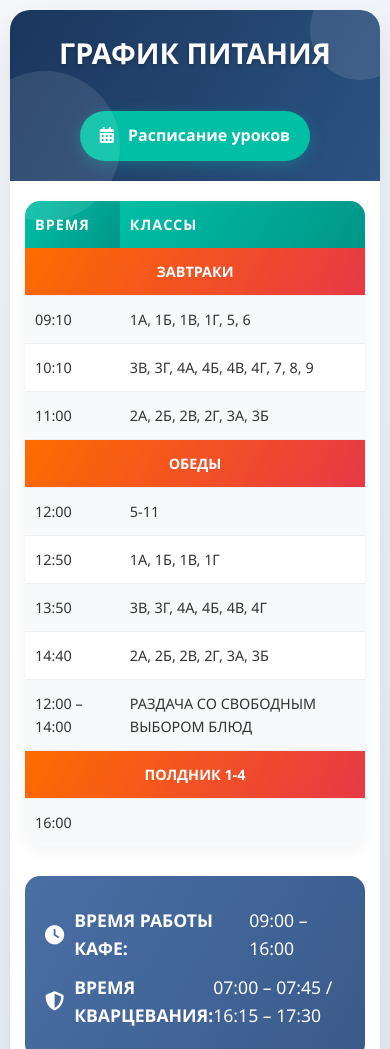
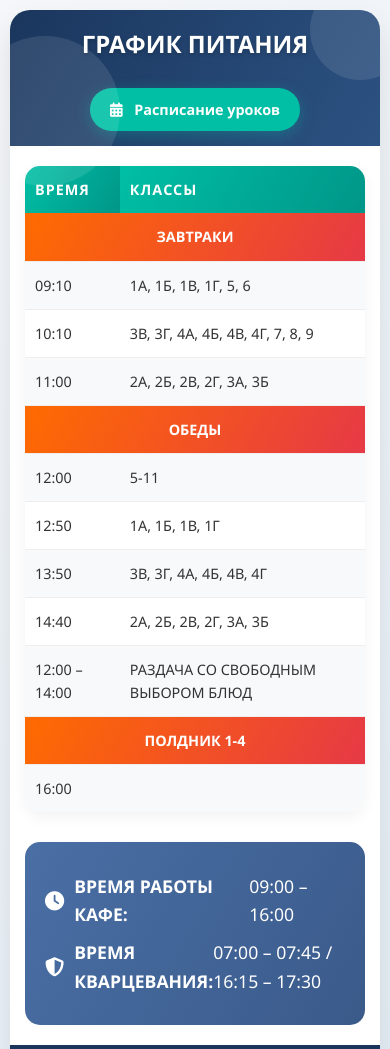
Before and after one commit to ArtIgnat2000/meal-schedule, a plain HTML site: page index.html in a window 390 px wide. Shown: the top 1049 px of the page. Drawn offline with Linux system fonts and the light colour scheme.

Commit message:
уменьшить размер шрифта в шапке

```diff
--- a/index.html
+++ b/index.html
@@ -35,13 +35,13 @@
             background: linear-gradient(120deg, #1a365d 0%, #2c5282 100%);
             color: white;
             text-align: center;
-            padding: 30px 20px;
+            padding: 20px 20px;
             position: relative;
         }
 
         .header h1 {
-            font-size: 2.5rem;
-            margin-bottom: 15px;
+            font-size: 1.8rem;
+            margin-bottom: 10px;
             text-shadow: 0 2px 4px rgba(0,0,0,0.2);
         }
 
@@ -49,12 +49,12 @@
             display: inline-block;
             background: #00bfa5;
             color: white;
-            padding: 15px 30px;
+            padding: 12px 25px;
             border-radius: 50px;
             text-decoration: none;
             font-weight: bold;
-            font-size: 1.2rem;
-            margin-top: 20px;
+            font-size: 1rem;
+            margin-top: 15px;
             box-shadow: 0 4px 15px rgba(0, 191, 165, 0.3);
             transition: all 0.3s ease;
             border: none;
@@ -68,7 +68,7 @@
         }
 
         .schedule-btn i {
-            margin-right: 10px;
+            margin-right: 8px;
         }
 
         .content {
@@ -179,11 +179,11 @@
             }
 
             .header {
-                padding: 20px 15px;
+                padding: 15px 15px;
             }
 
             .header h1 {
-                font-size: 1.8rem;
+                font-size: 1.5rem;
             }
 
             .content {
@@ -196,8 +196,8 @@
             }
 
             .schedule-btn {
-                padding: 12px 20px;
-                font-size: 1rem;
+                padding: 10px 20px;
+                font-size: 0.9rem;
             }
         }
     </style>
```
